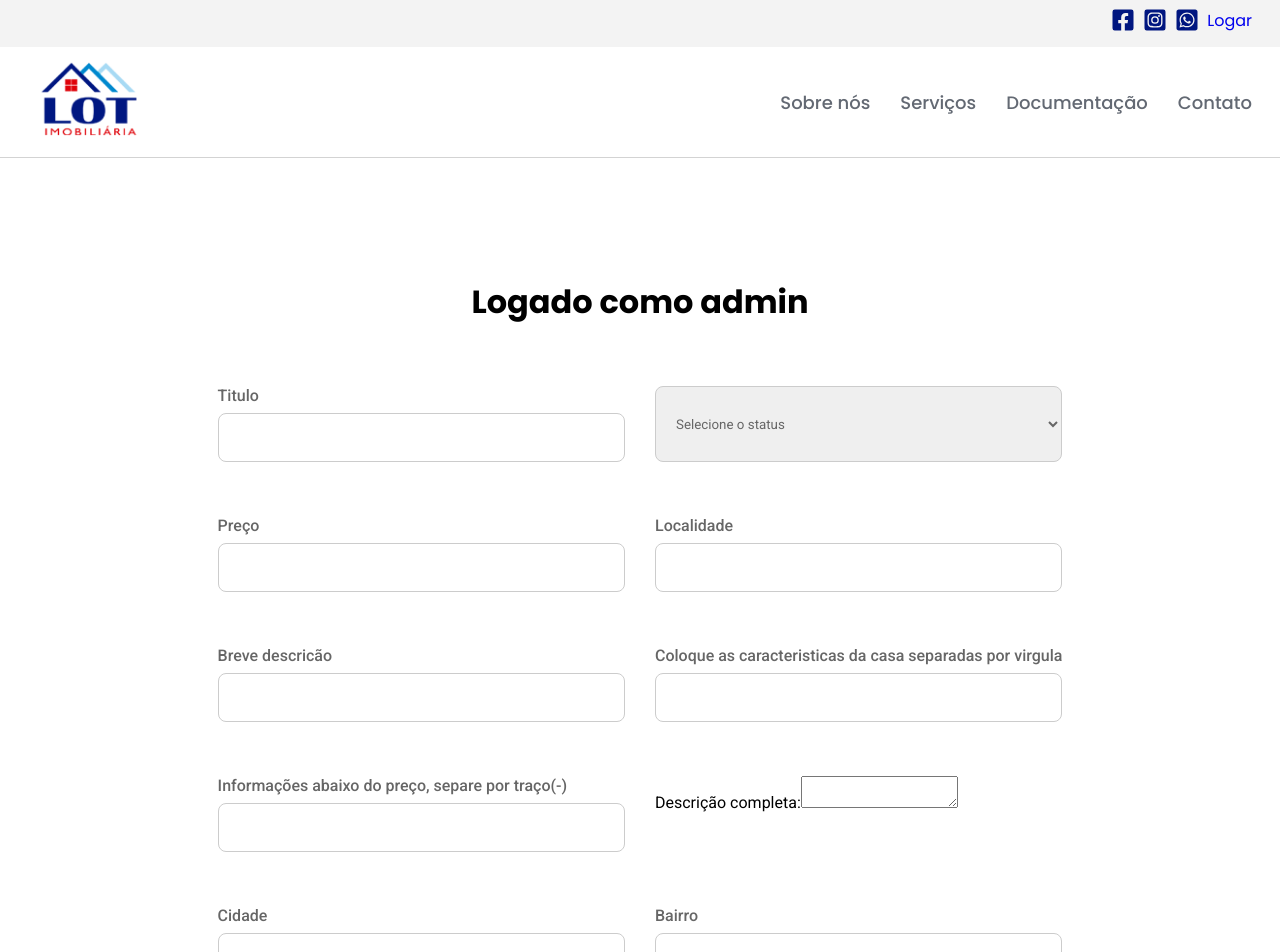
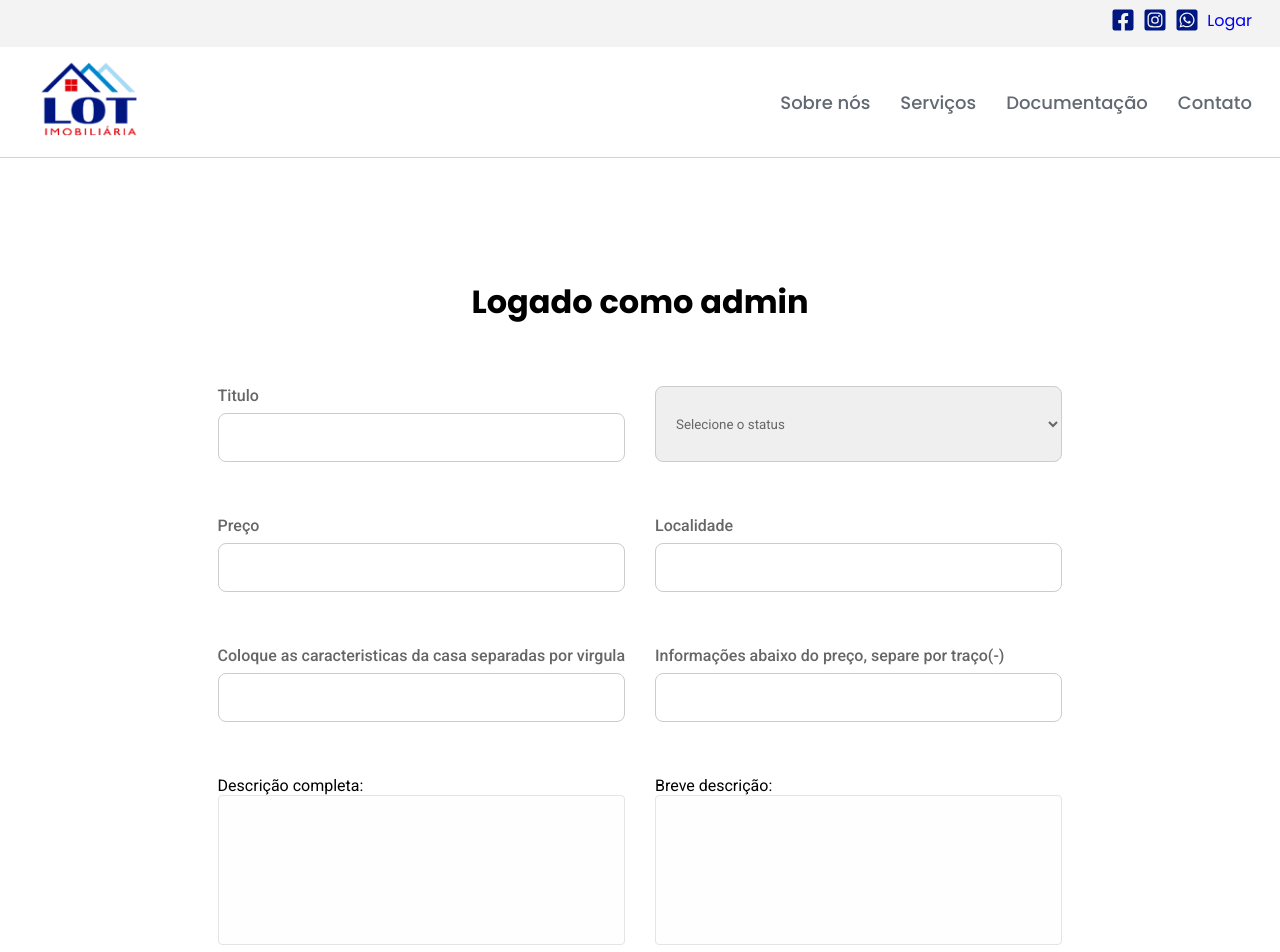
Before and after one commit to Wellington-Developer/lot-alpha, a React (Vite) app: page /accountuser/edit-post/1 in a window 1280 px wide. Shown: the top 952 px of the page. Built offline with nearby package versions, Linux system fonts and the light colour scheme; no server answers.

Commit message:
feat: link whatsapp has been sended post

```diff
--- a/src/Components/AccountUser/EditPost/index.jsx
+++ b/src/Components/AccountUser/EditPost/index.jsx
@@ -164,7 +164,6 @@ export const EditPost = () => {
         </select>
         <Input label="Preço" name="preco" type="number" {...preco} />
         <Input label="Localidade" name="localidade" type="text" {...localidade} />
-        <Input label="Breve descricão" name="breve_descricao" type="text" {...breve_descricao} />
         <Input
           label="Coloque as caracteristicas da casa separadas por virgula"
           name="features"
@@ -185,6 +184,16 @@ export const EditPost = () => {
             id="descricao_completa"
             name="descricao_completa"
             {...descricao_completa}
+            onKeyDown={handleTextareaKeyPress}
+          />
+        </div>
+
+        <div className="form-control">
+          <label htmlFor="breve_descricao">Breve descrição:</label>
+          <textarea
+            id="breve_descricao"
+            name="breve_descricao"
+            {...breve_descricao}
             onKeyDown={handleTextareaKeyPress}
           />
         </div>
--- a/src/Components/AccountUser/Post/index.jsx
+++ b/src/Components/AccountUser/Post/index.jsx
@@ -140,7 +140,6 @@ export const Post = () => {
             ))}
         </select>
         <Input label="Preço" name="preco" type="number" {...preco}/>
-        <Input label="Breve descricão" name="breve_descricao" type="text" {...breve_descricao}/>
         <Input
           label="Coloque as caracteristicas da casa separadas por virgula"
           name="features"
@@ -161,6 +160,16 @@ export const Post = () => {
             id="descricao_completa"
             name="descricao_completa"
             {...descricao_completa}
+            onKeyDown={handleTextareaKeyPress}
+          />
+        </div>
+
+        <div className="form-control">
+          <label htmlFor="breve_descricao">Breve descrição:</label>
+          <textarea
+            id="breve_descricao"
+            name="breve_descricao"
+            {...breve_descricao}
             onKeyDown={handleTextareaKeyPress}
           />
         </div>
--- a/src/Components/PagePost/index.jsx
+++ b/src/Components/PagePost/index.jsx
@@ -98,13 +98,11 @@ export const PostPage = () => {
                   {data.localidade}
                 </p>
                 <h1 id="title">{data.title}</h1>
-
-
-
-
-                <p id="description">{data.breve_descricao}</p>
+                {
+                  data.breve_descricao && <p id="description" dangerouslySetInnerHTML={{ __html: data.breve_descricao.replace(/\n/g, "<br>") }}></p>
+                }
                 <button id="button-price">
-                  <a href={`https://wa.me//5512996088228?text=Tenho%20interesse%20em%20comprar%20este%20imovel:%20${window.location.href}`}>
+                  <a href={`https://wa.me//+554191032078?text=Tenho%20interesse%20em%20comprar%20este%20imovel:%20${window.location.href}`} target='blank'>
                   Mais informações
                   </a>
                 </button>
--- a/src/index.css
+++ b/src/index.css
@@ -10,3 +10,24 @@
 h1, h2, h3, h4, h5, h6, a, span, ul, li, button {
   font-family: 'Poppins';
 }
+
+textarea {
+  width: 100%;
+  height: 150px;
+  padding: 12px 20px;
+  box-sizing: border-box;
+  border: 1px solid #e4e4e4;
+  border-radius: 4px;
+  background-color: #fefefe;
+  font-size: 16px;
+  resize: none;
+}
+
+select {
+  width: 100%;
+  padding: 16px;
+  color: #666;
+  border-radius: 8px;
+  border: 1px solid #ccc;
+  margin-bottom: 24px;
+}
```
Also changed, not shown: vervel.json (renamed from vercel.json).
